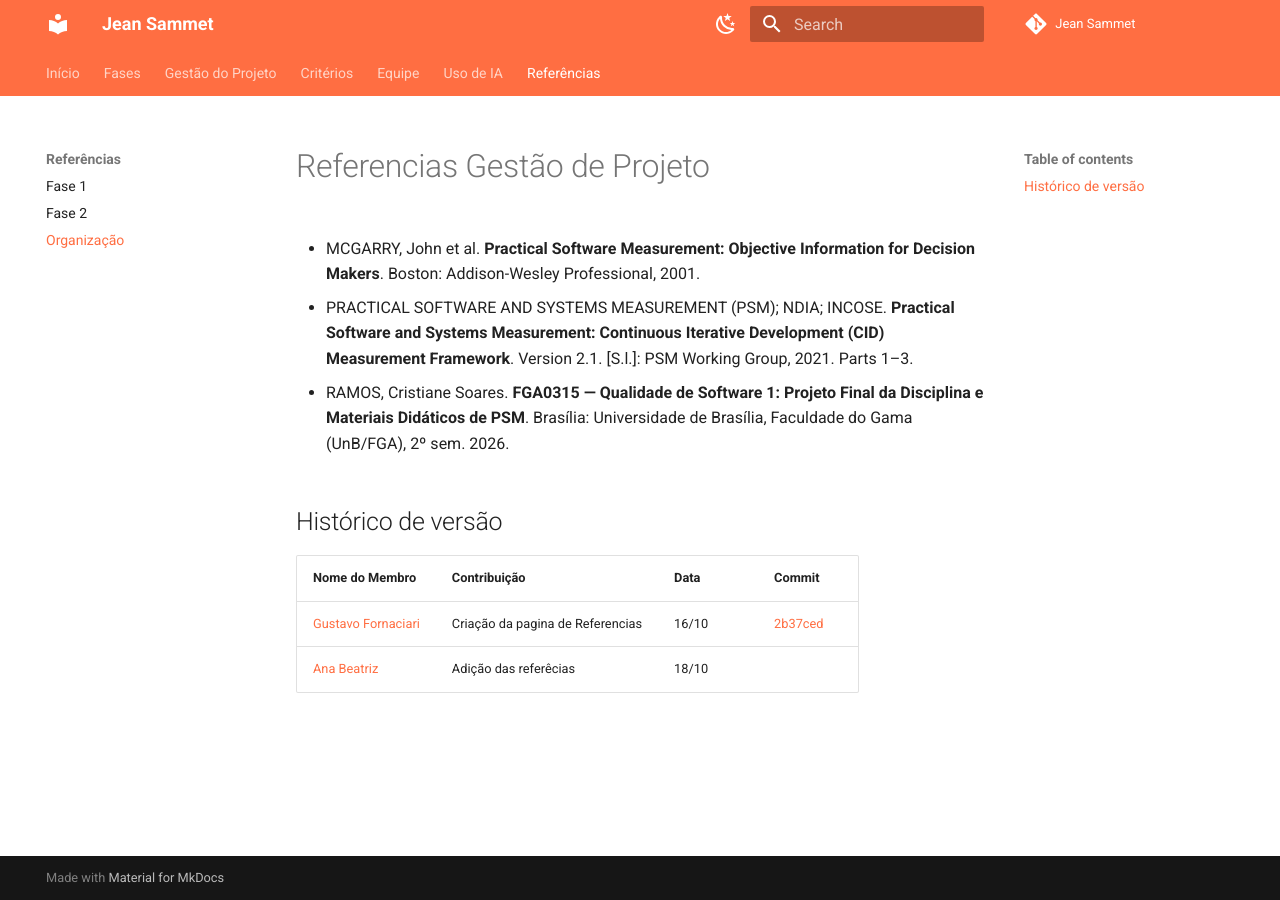
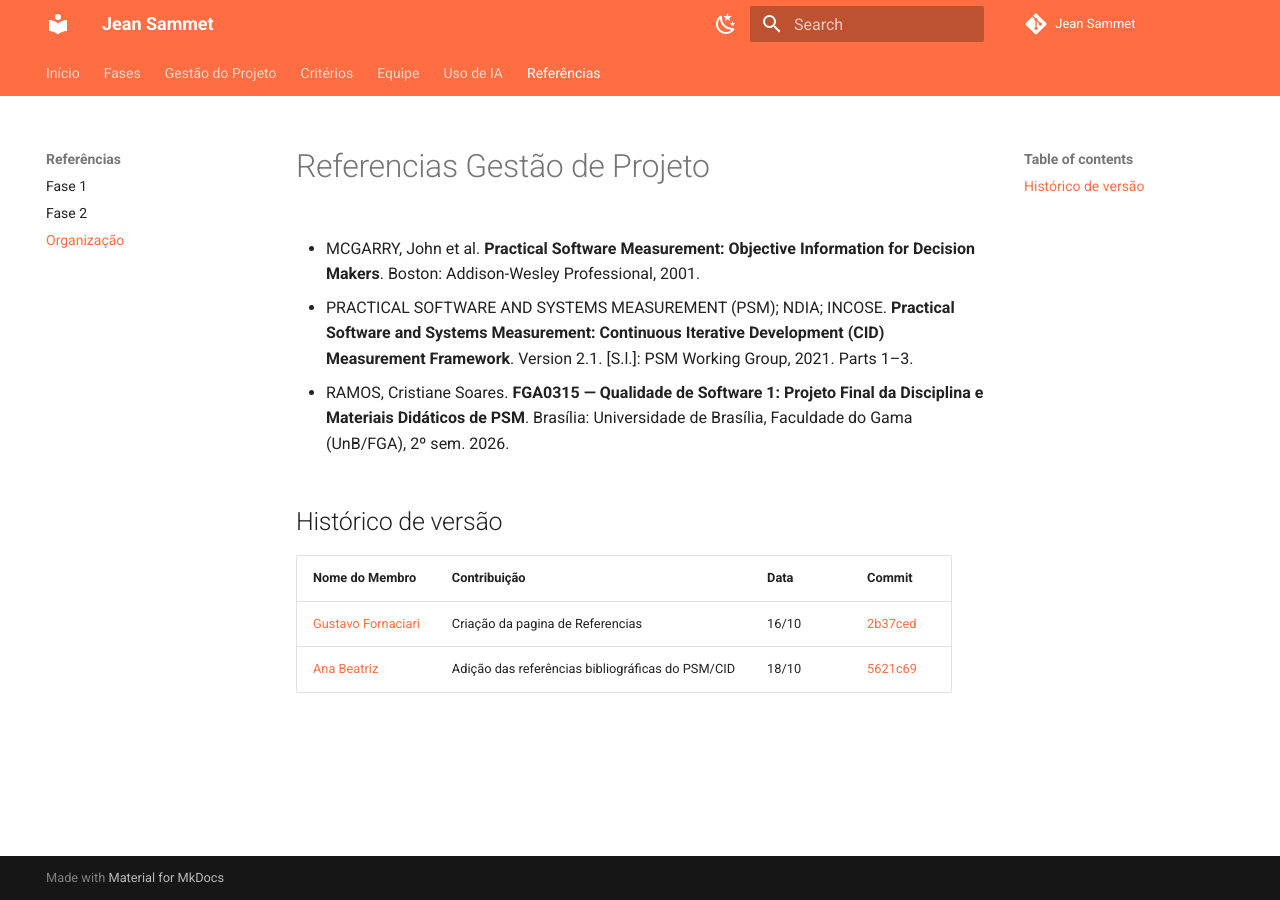
Before and after one commit to FCTE-Qualidade-de-Software-1/2026-2_T02_JEAN_SAMMET, an MkDocs documentation site: the page built from docs/referencias/psm.md, in a window 1280 px wide. Built offline with MkDocs 1.6.1 and Material for MkDocs 9.7.7, drawn with Linux system fonts in a browser that asks for light colours; comment, search, counter and statistics services are not loaded.

Commit message:
docs: atualização do versionamento

```diff
--- a/docs/referencias/psm.md
+++ b/docs/referencias/psm.md
@@ -12,4 +12,4 @@
 | Nome do Membro | Contribuição | Data | Commit |
 | :--- | :--- | :--- | :--- |
 | [Gustavo Fornaciari](https://github.com/GUGOFO) | Criação da pagina de Referencias | 16/10 | [2b37ced](https://github.com/FCTE-Qualidade-de-Software-1/2026-2_T02_JEAN_SAMMET/commit/2b37ced72e456281e01f064c4b83ef9681fe1eeb) |
-| [Ana Beatriz](https://github.com/AnnaBeatrizAraujo) | Adição das referêcias | 18/10 | |
+| [Ana Beatriz](https://github.com/AnnaBeatrizAraujo) | Adição das referências bibliográficas do PSM/CID | 18/10 | [5621c69](https://github.com/FCTE-Qualidade-de-Software-1/2026-2_T02_JEAN_SAMMET/commit/5621c69fca27b6b1175c4203285c143b59d17bd6) |
```
